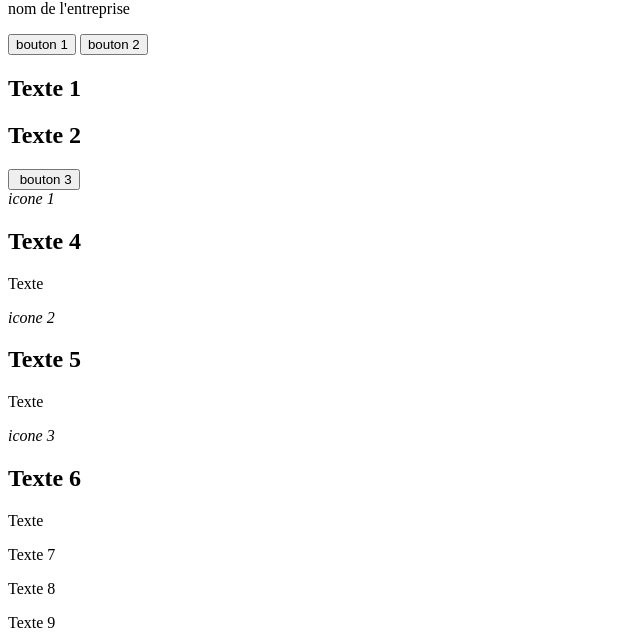
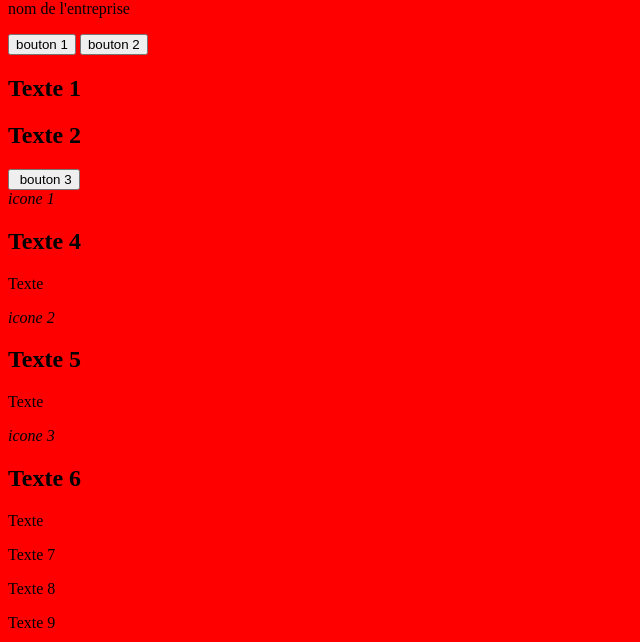
Before and after one commit to dasilva218/prime-prompts, a plain HTML site: page index.html in a window 1280 px wide. Shown: the part 42-684 px from the top of the page, without its empty margins (0-640 px from the left). Drawn offline with Linux system fonts and the light colour scheme.

Commit message:
nouveauté

```diff
--- a/index.html
+++ b/index.html
@@ -4,10 +4,13 @@
     <meta charset="UTF-8">
     <meta name="viewport" content="width=device-width, initial-scale=1.0">
     <title>primeprompts</title>
+    <style>
+        body{background-color: red;}
+    </style>
 </head>
 
 <body>
-    <div id="header">
+    <div id="header"></div>
         <header>
             <img src="" alt="image logo 1">
             <p>nom de l'entreprise</p>
```
